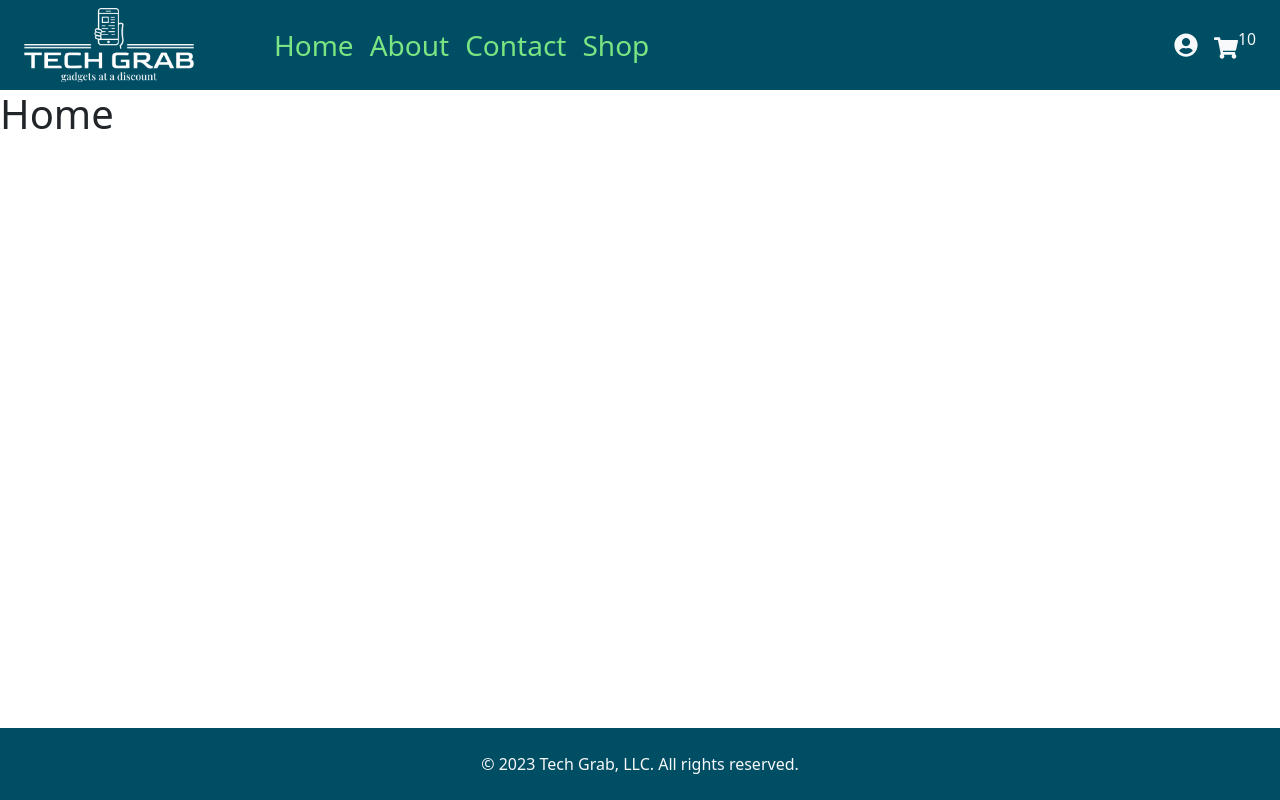
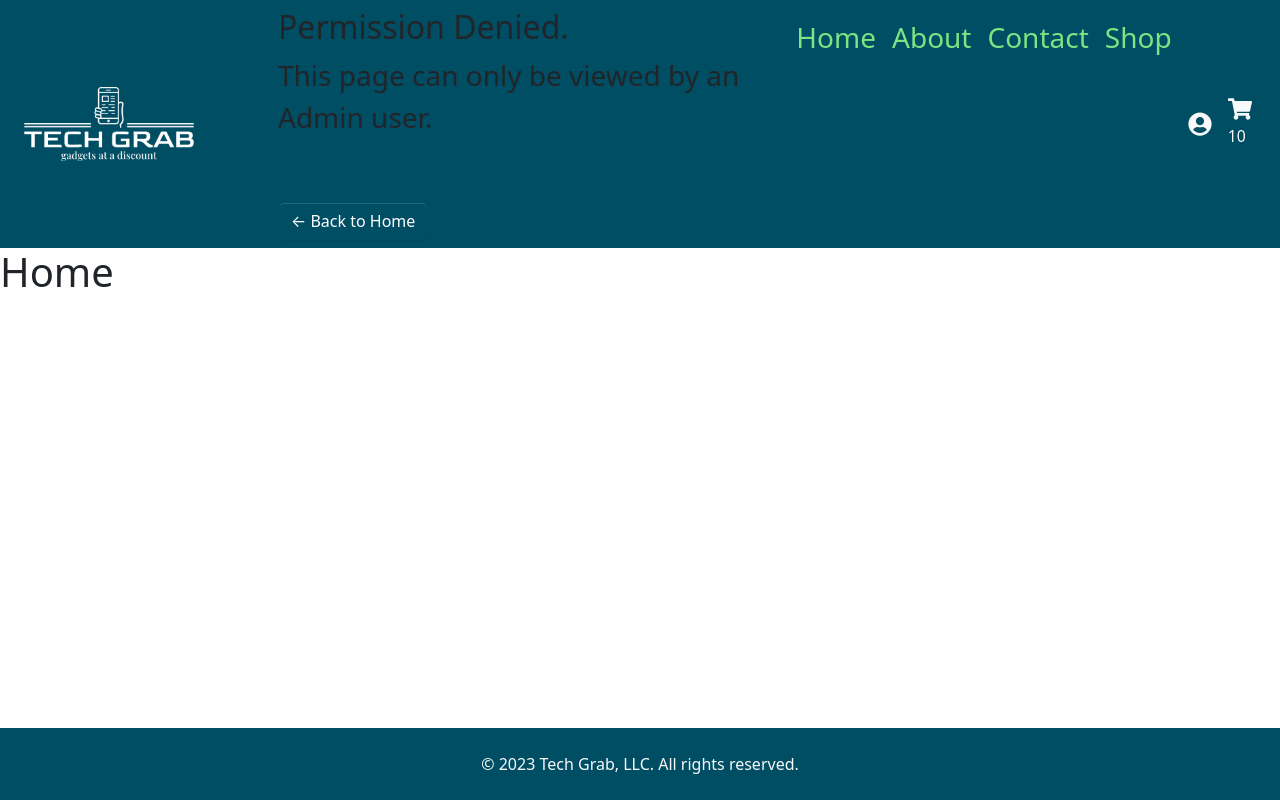
Before and after one commit to kaecodes/techgrab-react-bootstrap-fb, a React (Vite) app: page / in a window 1280 px wide. Built offline with nearby package versions, Linux system fonts and the light colour scheme; no server answers.

Commit message:
Create admin only route

```diff
--- /dev/null
+++ b/src/components/adminOnlyRoute/AdminOnlyRoute.jsx
@@ -0,0 +1,38 @@
+import { useSelector } from "react-redux";
+import { selectEmail } from "../../redux/features/authSlice";
+import { Link } from "react-router-dom";
+
+const AdminOnlyRoute = ({ children }) => {
+  const userEmail = useSelector(selectEmail);
+
+  console.log(userEmail);
+
+  if (userEmail === "kaela@gmail.com") {
+    return children;
+  } else {
+    return (
+      <section className="container">
+        <div>
+          <h2>Permission Denied.</h2>
+          <p>This page can only be viewed by an Admin user.</p>
+          <br />
+          <Link to="/">
+            <button className="btn btn-primary">&larr; Back to Home</button>
+          </Link>
+        </div>
+      </section>
+    );
+  }
+};
+
+export const AdminOnlyLink = ({ children }) => {
+  const userEmail = useSelector(selectEmail);
+
+  if (userEmail === "kaela@gmail.com") {
+    return children;
+  } else {
+    return null;
+  }
+};
+
+export default AdminOnlyRoute;
--- a/src/components/header/Header.jsx
+++ b/src/components/header/Header.jsx
@@ -12,6 +12,9 @@ import {
   SET_ACTIVE_USER,
 } from "../../redux/features/authSlice";
 import ShowOnLogin, { ShowOnLogout } from "../hiddenLinks/HiddenLink";
+import AdminOnlyRoute, {
+  AdminOnlyLink,
+} from "../adminOnlyRoute/AdminOnlyRoute";
 
 // Reusable variables
 const cart = (
@@ -135,6 +138,16 @@ const Header = () => {
           <div className="offcanvas-body d-flex flex-column flex-lg-row justify-content-between mt-4 mt-lg-0">
             <div>
               <ul className="navbar-nav fs-3">
+                <AdminOnlyRoute>
+                  <li className="nav-item">
+                    <Link
+                      to="/admin/home"
+                      className="nav-link text-warning text-decoration-none"
+                    >
+                      ADMIN
+                    </Link>
+                  </li>
+                </AdminOnlyRoute>
                 <li className="nav-item">
                   <NavLink
                     to="/"
```
